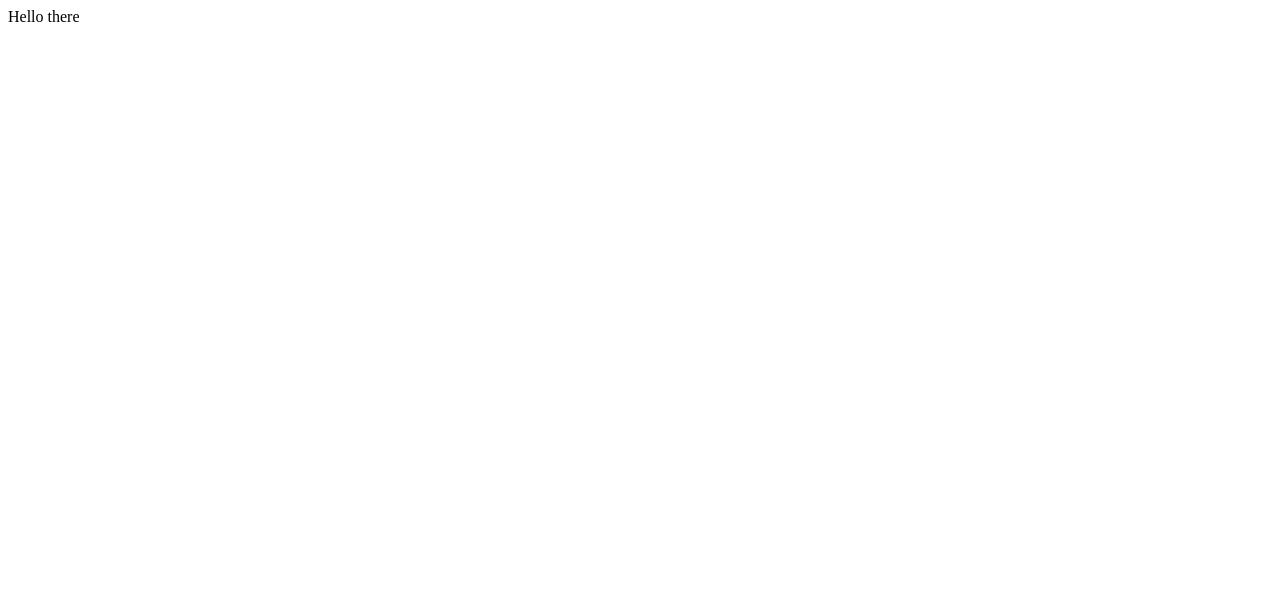
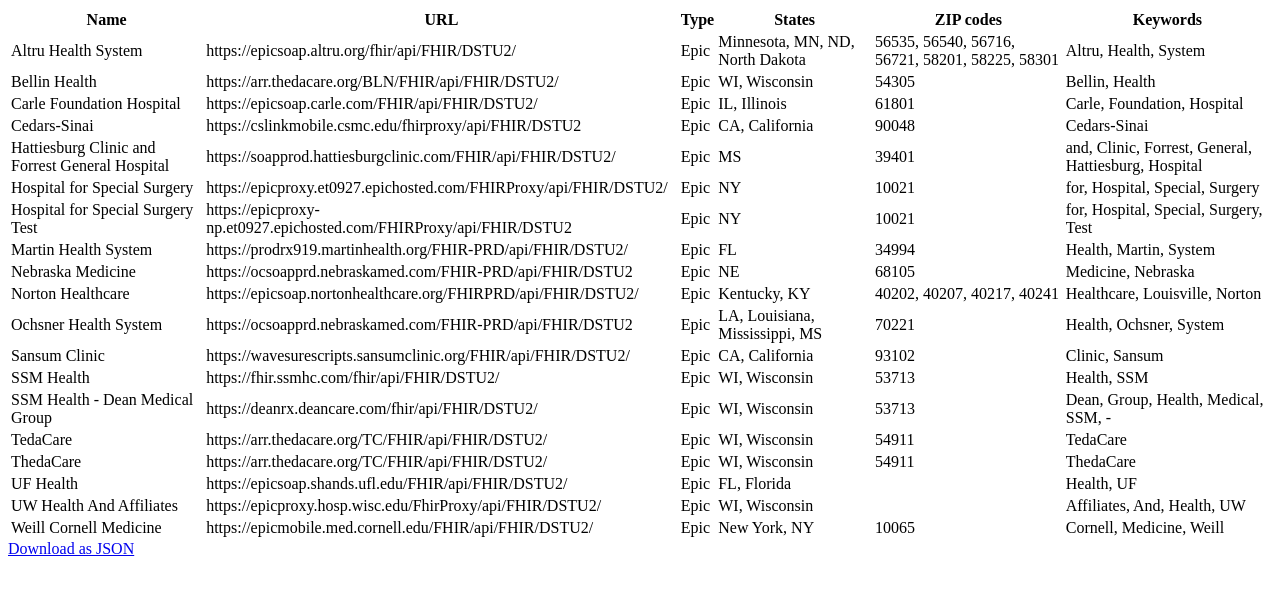
Before and after one commit to michelemottini/fhirendpoints.github.io, a plain HTML site: page index.html in a window 1280 px wide. Drawn offline with Linux system fonts and the light colour scheme.

Commit message:
Auto-generation test

```diff
--- a/index.html
+++ b/index.html
@@ -1 +1,164 @@
-Hello there
+<!DOCTYPE html>
+<html lang='en' xmlns='http://www.w3.org/1999/xhtml'>
+<head><meta charset='utf-8' /><title>FHIR endpoints</title></head>
+<body>
+<table>
+<thead><tr><th>Name</th><th>URL</th><th>Type</th><th>States</th><th>ZIP codes</th><th>Keywords</th></tr></thead>
+<tbody>
+<tr>
+<td>Altru Health System</td>
+<td>https://epicsoap.altru.org/fhir/api/FHIR/DSTU2/</td>
+<td>Epic</td>
+<td>Minnesota, MN, ND, North Dakota</td>
+<td>56535, 56540, 56716, 56721, 58201, 58225, 58301</td>
+<td>Altru, Health, System</td>
+</tr>
+<tr>
+<td>Bellin Health</td>
+<td>https://arr.thedacare.org/BLN/FHIR/api/FHIR/DSTU2/</td>
+<td>Epic</td>
+<td>WI, Wisconsin</td>
+<td>54305</td>
+<td>Bellin, Health</td>
+</tr>
+<tr>
+<td>Carle Foundation Hospital</td>
+<td>https://epicsoap.carle.com/FHIR/api/FHIR/DSTU2/</td>
+<td>Epic</td>
+<td>IL, Illinois</td>
+<td>61801</td>
+<td>Carle, Foundation, Hospital</td>
+</tr>
+<tr>
+<td>Cedars-Sinai</td>
+<td>https://cslinkmobile.csmc.edu/fhirproxy/api/FHIR/DSTU2</td>
+<td>Epic</td>
+<td>CA, California</td>
+<td>90048</td>
+<td>Cedars-Sinai</td>
+</tr>
+<tr>
+<td>Hattiesburg Clinic and Forrest General Hospital</td>
+<td>https://soapprod.hattiesburgclinic.com/FHIR/api/FHIR/DSTU2/</td>
+<td>Epic</td>
+<td>MS</td>
+<td>39401</td>
+<td>and, Clinic, Forrest, General, Hattiesburg, Hospital</td>
+</tr>
+<tr>
+<td>Hospital for Special Surgery</td>
+<td>https://epicproxy.et0927.epichosted.com/FHIRProxy/api/FHIR/DSTU2/</td>
+<td>Epic</td>
+<td>NY</td>
+<td>10021</td>
+<td>for, Hospital, Special, Surgery</td>
+</tr>
+<tr>
+<td>Hospital for Special Surgery Test</td>
+<td>https://epicproxy-np.et0927.epichosted.com/FHIRProxy/api/FHIR/DSTU2</td>
+<td>Epic</td>
+<td>NY</td>
+<td>10021</td>
+<td>for, Hospital, Special, Surgery, Test</td>
+</tr>
+<tr>
+<td>Martin Health System</td>
+<td>https://prodrx919.martinhealth.org/FHIR-PRD/api/FHIR/DSTU2/</td>
+<td>Epic</td>
+<td>FL</td>
+<td>34994</td>
+<td>Health, Martin, System</td>
+</tr>
+<tr>
+<td>Nebraska Medicine</td>
+<td>https://ocsoapprd.nebraskamed.com/FHIR-PRD/api/FHIR/DSTU2</td>
+<td>Epic</td>
+<td>NE</td>
+<td>68105</td>
+<td>Medicine, Nebraska</td>
+</tr>
+<tr>
+<td>Norton Healthcare</td>
+<td>https://epicsoap.nortonhealthcare.org/FHIRPRD/api/FHIR/DSTU2/</td>
+<td>Epic</td>
+<td>Kentucky, KY</td>
+<td>40202, 40207, 40217, 40241</td>
+<td>Healthcare, Louisville, Norton</td>
+</tr>
+<tr>
+<td>Ochsner Health System</td>
+<td>https://ocsoapprd.nebraskamed.com/FHIR-PRD/api/FHIR/DSTU2</td>
+<td>Epic</td>
+<td>LA, Louisiana, Mississippi, MS</td>
+<td>70221</td>
+<td>Health, Ochsner, System</td>
+</tr>
+<tr>
+<td>Sansum Clinic</td>
+<td>https://wavesurescripts.sansumclinic.org/FHIR/api/FHIR/DSTU2/</td>
+<td>Epic</td>
+<td>CA, California</td>
+<td>93102</td>
+<td>Clinic, Sansum</td>
+</tr>
+<tr>
+<td>SSM Health</td>
+<td>https://fhir.ssmhc.com/fhir/api/FHIR/DSTU2/</td>
+<td>Epic</td>
+<td>WI, Wisconsin</td>
+<td>53713</td>
+<td>Health, SSM</td>
+</tr>
+<tr>
+<td>SSM Health - Dean Medical Group</td>
+<td>https://deanrx.deancare.com/fhir/api/FHIR/DSTU2/</td>
+<td>Epic</td>
+<td>WI, Wisconsin</td>
+<td>53713</td>
+<td>Dean, Group, Health, Medical, SSM, -</td>
+</tr>
+<tr>
+<td>TedaCare</td>
+<td>https://arr.thedacare.org/TC/FHIR/api/FHIR/DSTU2/</td>
+<td>Epic</td>
+<td>WI, Wisconsin</td>
+<td>54911</td>
+<td>TedaCare</td>
+</tr>
+<tr>
+<td>ThedaCare</td>
+<td>https://arr.thedacare.org/TC/FHIR/api/FHIR/DSTU2/</td>
+<td>Epic</td>
+<td>WI, Wisconsin</td>
+<td>54911</td>
+<td>ThedaCare</td>
+</tr>
+<tr>
+<td>UF Health</td>
+<td>https://epicsoap.shands.ufl.edu/FHIR/api/FHIR/DSTU2/</td>
+<td>Epic</td>
+<td>FL, Florida</td>
+<td></td>
+<td>Health, UF</td>
+</tr>
+<tr>
+<td>UW Health And Affiliates</td>
+<td>https://epicproxy.hosp.wisc.edu/FhirProxy/api/FHIR/DSTU2/</td>
+<td>Epic</td>
+<td>WI, Wisconsin</td>
+<td></td>
+<td>Affiliates, And, Health, UW</td>
+</tr>
+<tr>
+<td>Weill Cornell Medicine</td>
+<td>https://epicmobile.med.cornell.edu/FHIR/api/FHIR/DSTU2/</td>
+<td>Epic</td>
+<td>New York, NY</td>
+<td>10065</td>
+<td>Cornell, Medicine, Weill</td>
+</tr>
+</tbody>
+</table>
+<div><a href='data.json'>Download as JSON</a></div>
+</body>
+</html>
```
Also changed, not shown: data.json (+18 -18 lines).
